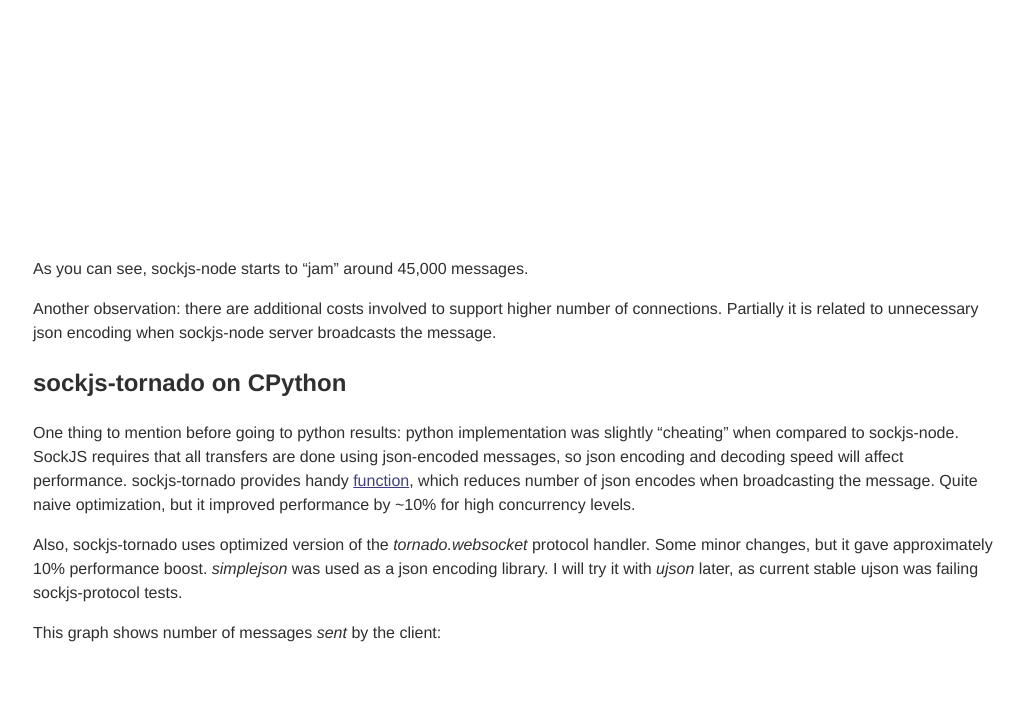
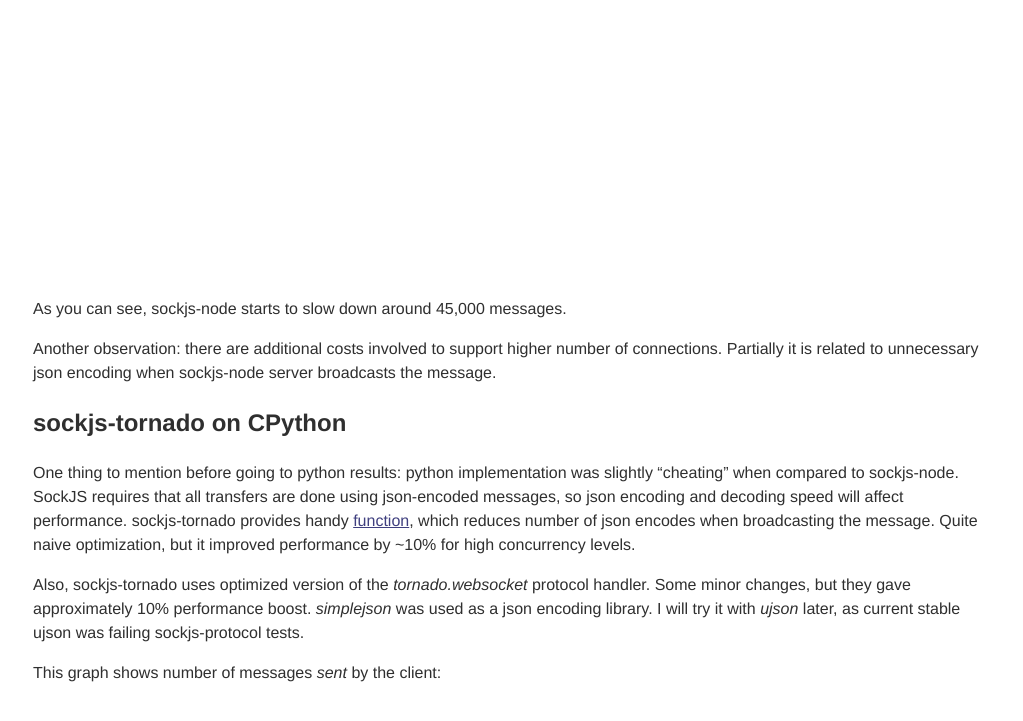
Before and after one commit to mrjoes/mrjoes.github.com, a Jekyll site: the page built from _posts/2011-12-15-sockjs-bench.md, in a window 1280 px wide and 900 px high, scrolled down 2410 px. Shown: the top 721 px of the window, without its empty margins (127-1150 px from the left). Built offline with Jekyll 4.4.1, drawn with Linux system fonts in a browser that asks for light colours; comment, search, counter and statistics services are not loaded; some of the changed text lies outside the part shown.

```diff
--- a/_posts/2011-12-15-sockjs-bench.md
+++ b/_posts/2011-12-15-sockjs-bench.md
@@ -98,7 +100,7 @@ $(function() {
 });
 </script>
 
-As you can see, sockjs-node starts to "jam" around 45,000 messages.
+As you can see, sockjs-node starts to slow down around 45,000 messages.
 
 Another observation: there are additional costs involved to support higher number of connections. Partially it is related to unnecessary json encoding
 when sockjs-node server broadcasts the message.
@@ -109,7 +111,7 @@ sockjs-tornado on CPython
 One thing to mention before going to python results: python implementation was slightly "cheating" when compared to sockjs-node. SockJS requires that all transfers are done using json-encoded messages, so json encoding and decoding speed will affect performance. sockjs-tornado provides handy [function](https://github.com/MrJoes/sockjs-tornado/blob/master/sockjs/tornado/conn.py#L62), which reduces number of json encodes when broadcasting the message. Quite naive optimization,
 but it improved performance by ~10% for high concurrency levels.
 
-Also, sockjs-tornado uses optimized version of the _tornado.websocket_ protocol handler. Some minor changes, but it gave approximately 10% performance boost. _simplejson_ was used as a json encoding
+Also, sockjs-tornado uses optimized version of the _tornado.websocket_ protocol handler. Some minor changes, but they gave approximately 10% performance boost. _simplejson_ was used as a json encoding
 library. I will try it with _ujson_ later, as current stable ujson was failing sockjs-protocol tests.
 
 This graph shows number of messages _sent_ by the client:
@@ -140,7 +142,7 @@ $(function() {
 });
 </script>
 
-CPython starts jamming around 55,000 messages per second. Cost of handling more connections is lower than for sockjs-node (28 ms vs 32 ms at 20,000 mps).
+CPython starts to slow down around 55,000 messages per second. Cost of handling more connections is lower than for sockjs-node (28 ms vs 32 ms at 20,000 mps).
 
 
 sockjs-tornado on PyPy
```
Also changed, not shown: other parts of _posts/2011-12-15-sockjs-bench.md (+2 -0 lines).
